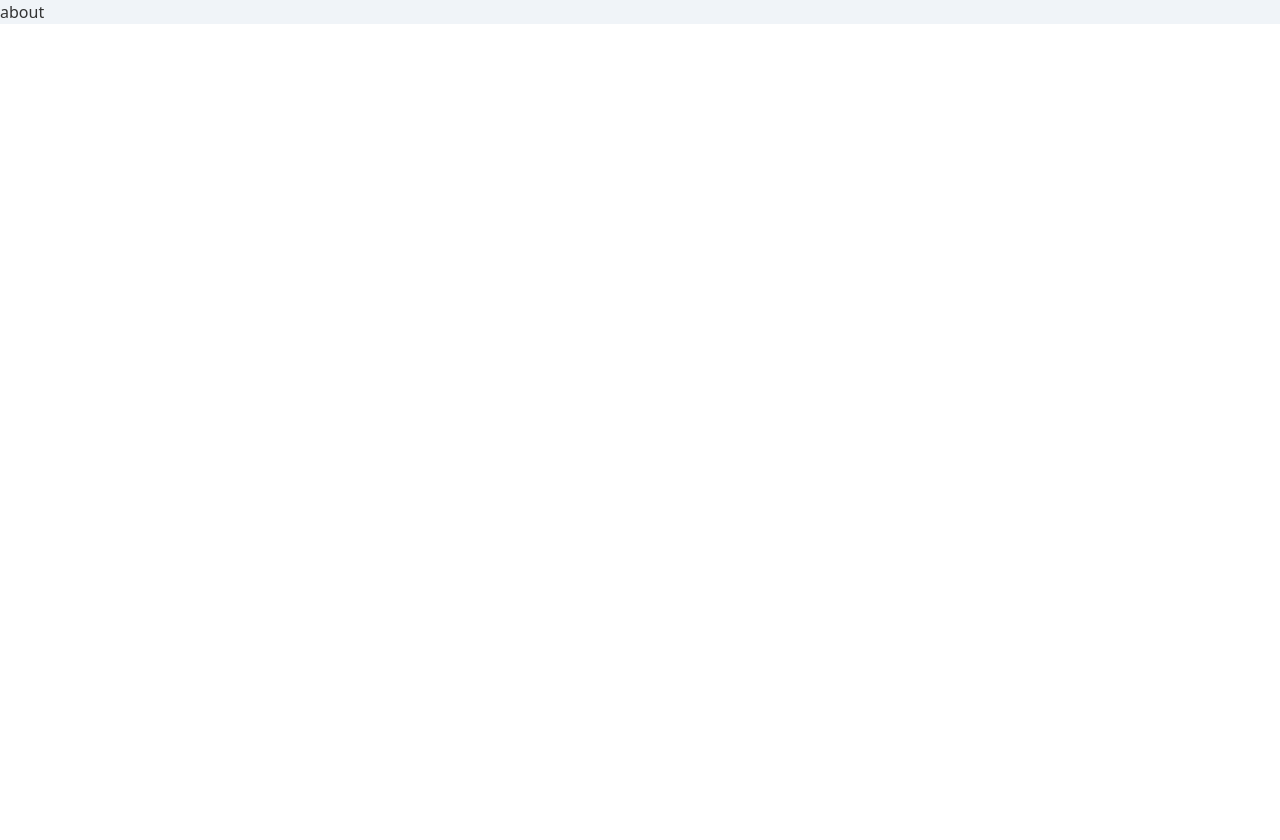
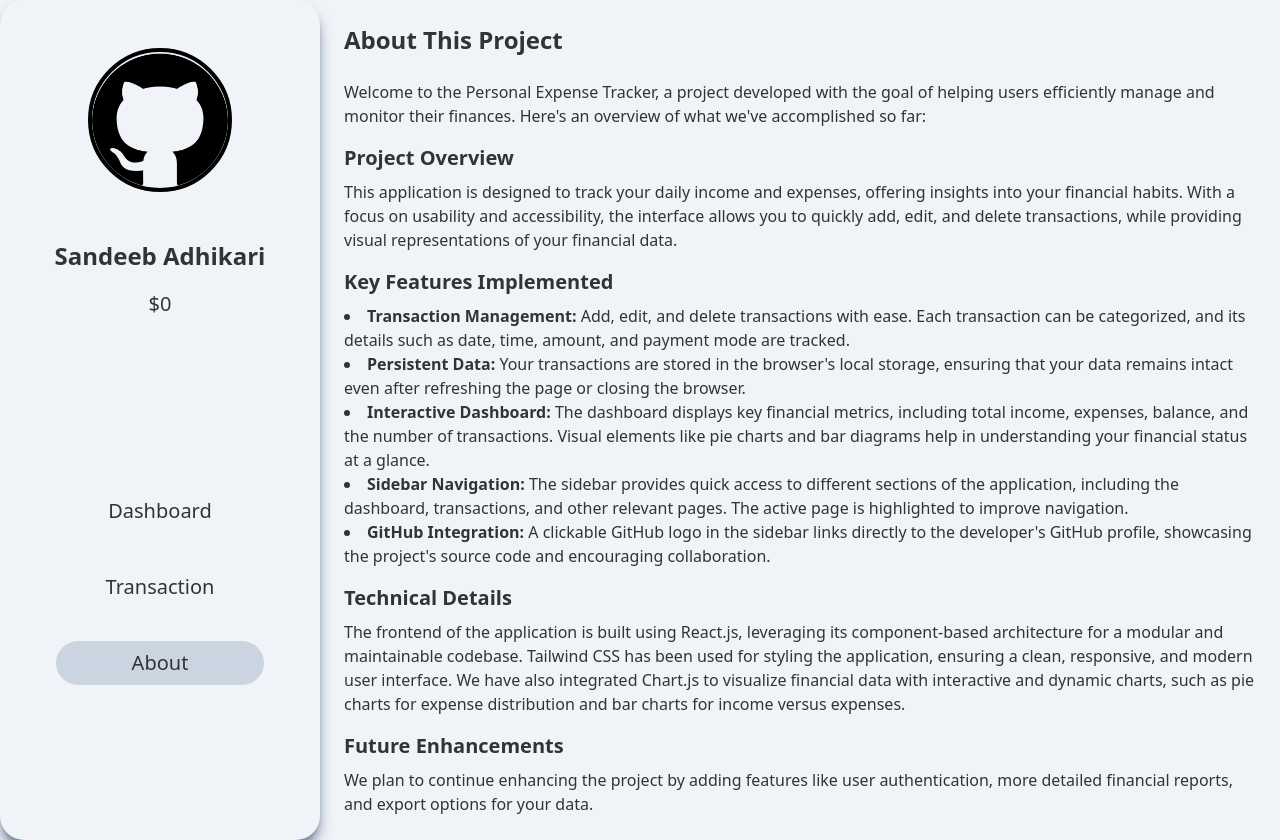
Before and after one commit to SandeebAdhikari/Personal_Expense_Tracker, a React (Vite) app: page /dashboard/about in a window 1280 px wide. Before the commit the page ends 800 px from the top, so only its background shows below. Built offline with nearby package versions, Linux system fonts and the light colour scheme.

Commit message:
add about page

```diff
--- a/src/pages/about.tsx
+++ b/src/pages/about.tsx
@@ -1,5 +1,78 @@
+import SideBar from "../components/sideBar";
+import { TransactionContext } from "../context/TransactionContext";
+import React, { useContext } from "react";
+
 const About = () => {
-  return <div>about</div>;
+  const { transactions, income, expenses, balance } =
+    useContext(TransactionContext);
+
+  return (
+    <div className="flex">
+      <SideBar balance={balance} />
+      <div className="flex flex-col m-6 w-full">
+        <h1 className="text-2xl font-bold">About This Project</h1>
+        <p className="mt-6">
+          Welcome to the Personal Expense Tracker, a project developed with the
+          goal of helping users efficiently manage and monitor their finances.
+          Here's an overview of what we've accomplished so far:
+        </p>
+        <h2 className="text-xl font-semibold mt-4">Project Overview</h2>
+        <p className="mt-2">
+          This application is designed to track your daily income and expenses,
+          offering insights into your financial habits. With a focus on
+          usability and accessibility, the interface allows you to quickly add,
+          edit, and delete transactions, while providing visual representations
+          of your financial data.
+        </p>
+        <h2 className="text-xl font-semibold mt-4">Key Features Implemented</h2>
+        <ul className="list-disc list-inside mt-2">
+          <li>
+            <strong>Transaction Management:</strong> Add, edit, and delete
+            transactions with ease. Each transaction can be categorized, and its
+            details such as date, time, amount, and payment mode are tracked.
+          </li>
+          <li>
+            <strong>Persistent Data:</strong> Your transactions are stored in
+            the browser's local storage, ensuring that your data remains intact
+            even after refreshing the page or closing the browser.
+          </li>
+          <li>
+            <strong>Interactive Dashboard:</strong> The dashboard displays key
+            financial metrics, including total income, expenses, balance, and
+            the number of transactions. Visual elements like pie charts and bar
+            diagrams help in understanding your financial status at a glance.
+          </li>
+          <li>
+            <strong>Sidebar Navigation:</strong> The sidebar provides quick
+            access to different sections of the application, including the
+            dashboard, transactions, and other relevant pages. The active page
+            is highlighted to improve navigation.
+          </li>
+          <li>
+            <strong>GitHub Integration:</strong> A clickable GitHub logo in the
+            sidebar links directly to the developer's GitHub profile, showcasing
+            the project's source code and encouraging collaboration.
+          </li>
+        </ul>
+        <h2 className="text-xl font-semibold mt-4">Technical Details</h2>
+        <p className="mt-2">
+          The frontend of the application is built using React.js, leveraging
+          its component-based architecture for a modular and maintainable
+          codebase. Tailwind CSS has been used for styling the application,
+          ensuring a clean, responsive, and modern user interface. We have also
+          integrated Chart.js to visualize financial data with interactive and
+          dynamic charts, such as pie charts for expense distribution and bar
+          charts for income versus expenses.
+        </p>
+        <h2 className="text-xl font-semibold mt-4">Future Enhancements</h2>
+        <p className="mt-2">
+          We plan to continue enhancing the project by adding features like user
+          authentication, more detailed financial reports, and export options
+          for your data.
+        </p>
+      </div>
+    </div>
+  );
 };
 
 export default About;
```
